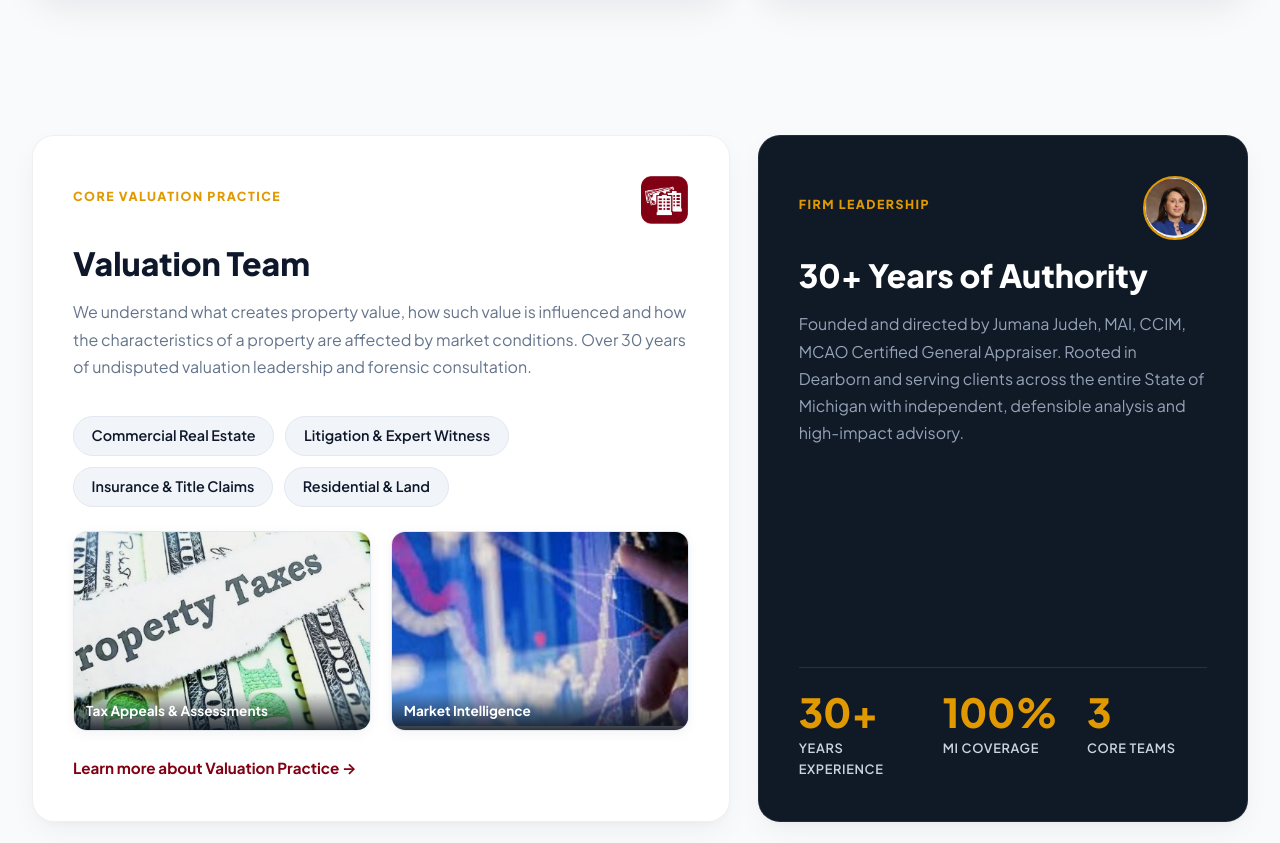
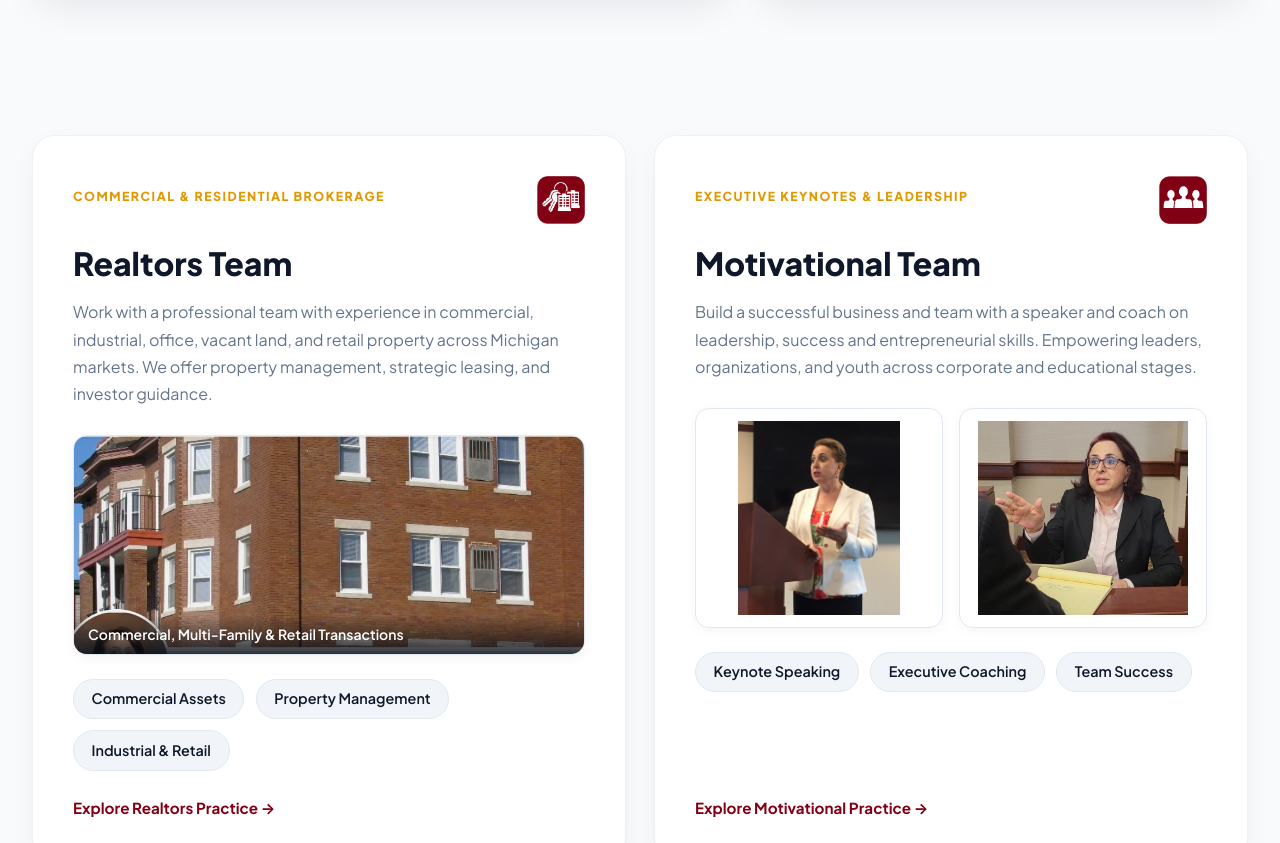
Before and after one commit to syedsujafali/judeh, a Next.js app: page / in a window 1280 px wide. Shown: the part 3200-4043 px from the top of the page. Built offline with nearby package versions, Linux system fonts and the light colour scheme.

Commit message:
Replace featured valuation card image with clean high-resolution commercial real estate photo and fix card spacing

```diff
--- a/src/app/globals.css
+++ b/src/app/globals.css
@@ -586,6 +586,8 @@ img {
 .valuation-big-card.valuation-big-featured {
   grid-column: span 7;
   grid-row: span 2;
+  display: flex;
+  flex-direction: column;
 }
 
 .valuation-big-img-wrap {
@@ -596,7 +598,9 @@ img {
 }
 
 .valuation-big-featured .valuation-big-img-wrap {
-  height: 520px;
+  flex: 1 1 0;
+  min-height: 440px;
+  height: auto;
 }
 
 .valuation-big-gradient-overlay {
@@ -630,6 +634,7 @@ img {
 
 .valuation-big-featured .valuation-big-card-body {
   padding: 2rem 2.25rem 2.25rem;
+  flex: 0 0 auto;
 }
 
 .valuation-big-card-body h3 {
--- a/src/app/page.js
+++ b/src/app/page.js
@@ -195,7 +195,7 @@ export default function HomePage() {
             <div className="valuation-big-card valuation-big-featured">
               <div className="valuation-big-img-wrap">
                 <Image
-                  src="/images/fb-cover-building.jpg"
+                  src="/images/commercial-real-estate-clean.jpg"
                   alt="Michigan Commercial and Mixed-Use Valuation"
                   fill
                   priority
@@ -320,93 +320,10 @@ export default function HomePage() {
           <div className="bento-layout">
 
             {/* Bento Card 1: Valuation Practice (Featured Span 7) */}
-            <div className="bento-card bento-span-7">
-              <div style={{ display: 'flex', alignItems: 'center', justifyContent: 'space-between', marginBottom: '1.25rem' }}>
-                <span className="bento-badge-tag">Core Valuation Practice</span>
-                <div style={{ position: 'relative', width: '48px', height: '48px' }}>
-                  <Image
-                    src="/images/valuation-icon.png"
-                    alt="Valuation Icon"
-                    fill
-                    style={{ objectFit: 'contain' }}
-                  />
-                </div>
-              </div>
-              <h2 className="bento-title-large">Valuation Team</h2>
-              <p className="bento-desc">
-                We understand what creates property value, how such value is influenced and how the characteristics of a property are affected by market conditions. Over 30 years of undisputed valuation leadership and forensic consultation.
-              </p>
 
-              <div className="bento-tags-cloud" style={{ margin: '0.5rem 0 1.5rem' }}>
-                <span className="bento-tag-item">Commercial Real Estate</span>
-                <span className="bento-tag-item">Litigation &amp; Expert Witness</span>
-                <span className="bento-tag-item">Insurance &amp; Title Claims</span>
-                <span className="bento-tag-item">Residential &amp; Land</span>
-              </div>
-
-              {/* Photo Showcase from Facebook / Field Practice */}
-              <div style={{ display: 'grid', gridTemplateColumns: '1fr 1fr', gap: '1.25rem', marginBottom: '1.5rem' }}>
-                <div className="bento-img-medium" style={{ height: '200px' }}>
-                  <Image
-                    src="/images/fb-property-taxes.jpg"
-                    alt="Property Tax Valuation"
-                    fill
-                  />
-                  <div style={{ position: 'absolute', bottom: 0, insetInline: 0, padding: '8px 12px', background: 'linear-gradient(transparent, rgba(9,14,23,0.85))', color: '#fff', fontSize: '0.85rem', fontWeight: 700 }}>
-                    Tax Appeals &amp; Assessments
-                  </div>
-                </div>
-                <div className="bento-img-medium" style={{ height: '200px' }}>
-                  <Image
-                    src="/images/fb-market-trends.jpg"
-                    alt="Market Trends Analysis"
-                    fill
-                  />
-                  <div style={{ position: 'absolute', bottom: 0, insetInline: 0, padding: '8px 12px', background: 'linear-gradient(transparent, rgba(9,14,23,0.85))', color: '#fff', fontSize: '0.85rem', fontWeight: 700 }}>
-                    Market Intelligence
-                  </div>
-                </div>
-              </div>
-
-              <Link href="/valuation" className="bento-action-link">
-                Learn more about Valuation Practice &rarr;
-              </Link>
-            </div>
 
             {/* Bento Card 2: 30+ Years & Key Metrics (Span 5 - Obsidian Dark Accent) */}
-            <div className="bento-card bento-card-dark bento-span-5">
-              <div style={{ display: 'flex', alignItems: 'center', justifyContent: 'space-between', marginBottom: '1rem' }}>
-                <span className="bento-badge-tag">Firm Leadership</span>
-                <div style={{ position: 'relative', width: '64px', height: '64px', borderRadius: '50%', overflow: 'hidden', border: '2.5px solid var(--bento-gold)', flexShrink: 0 }}>
-                  <Image
-                    src="/images/jumana-avatar-hd.jpg"
-                    alt="Jumana Judeh, MAI, CCIM"
-                    fill
-                    style={{ objectFit: 'cover' }}
-                  />
-                </div>
-              </div>
 
-              <h2 className="bento-title-large">30+ Years of Authority</h2>
-              <p className="bento-desc">
-                Founded and directed by Jumana Judeh, MAI, CCIM, MCAO Certified General Appraiser. Rooted in Dearborn and serving clients across the entire State of Michigan with independent, defensible analysis and high-impact advisory.
-              </p>
-
-              <div className="bento-stats-row">
-                <div className="bento-stat-item">
-                  <h3>30+</h3>
-                  <p>Years Experience</p>
-                </div>
-                <div className="bento-stat-item">
-                  <h3>100%</h3>
-                  <p>MI Coverage</p>
-                </div>
-                <div className="bento-stat-item">
-                  <h3>3</h3>
-                  <p>Core Teams</p>
-                </div>
-              </div>
-            </div>
 
             {/* Bento Card 3: Realtors Team (Span 6) */}
             <div className="bento-card bento-span-6">
```
Also changed, not shown: public/images/commercial-real-estate-clean.jpg (added).
